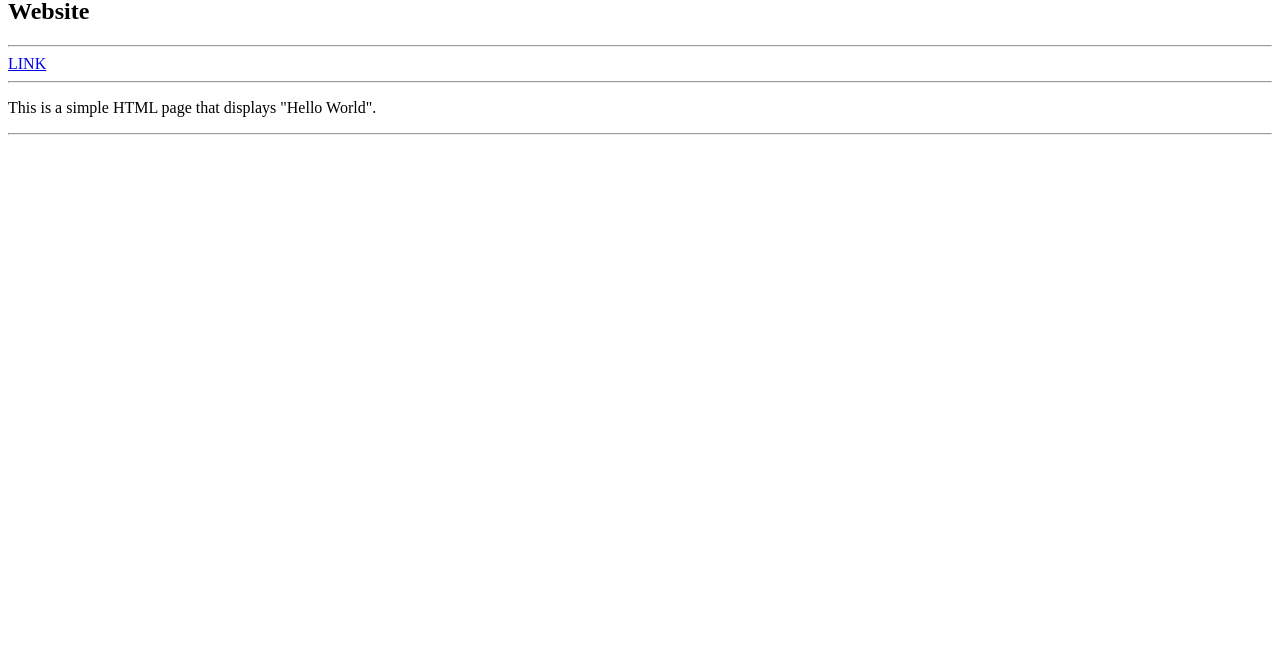
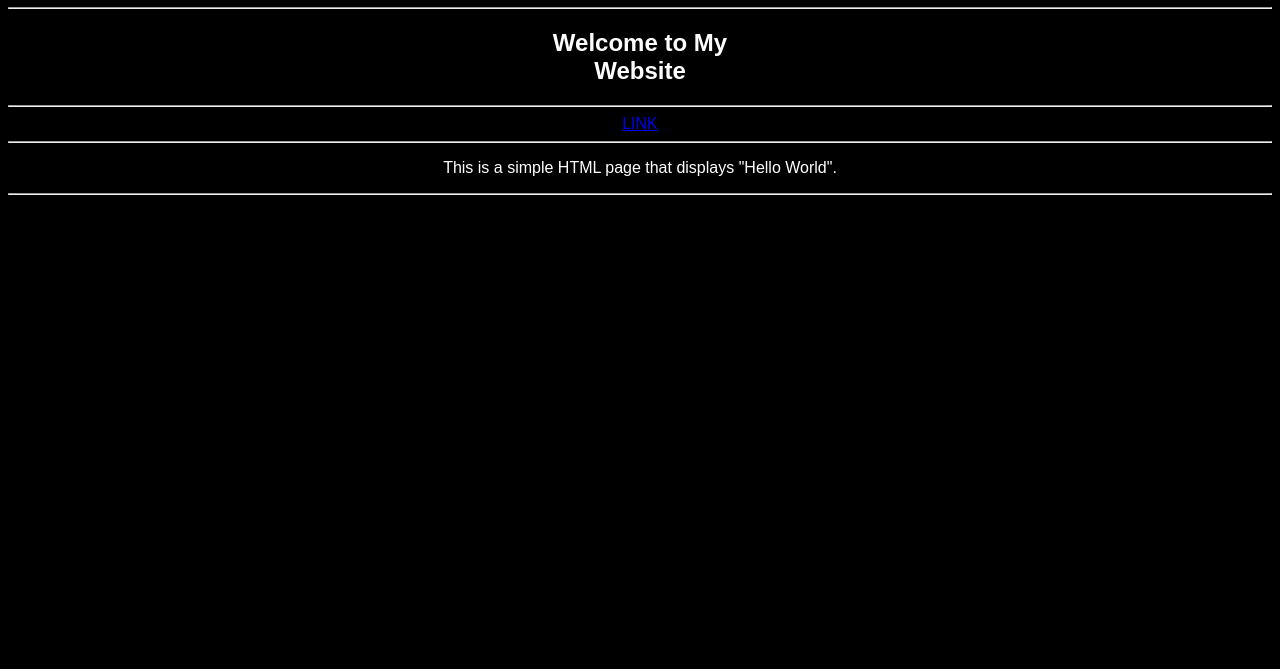
Before and after one commit to Acies-Anson/HTML-CSS-Javascript, a plain HTML site: page index.html in a window 1280 px wide. Shown: the part 131-800 px from the top of the page. Drawn offline with Linux system fonts and the light colour scheme.

Commit message:
fourth commit

```diff
--- a/index.html
+++ b/index.html
@@ -2,7 +2,7 @@
 <html lang="en">
 <head>
     <meta charset="UTF-8">
-    <link rel="stylesheet" href="HELLOWORLD.css">
+    <link rel="stylesheet" href="index.css">
     <title>Hello World</title>
 </head>
 <body >
```
